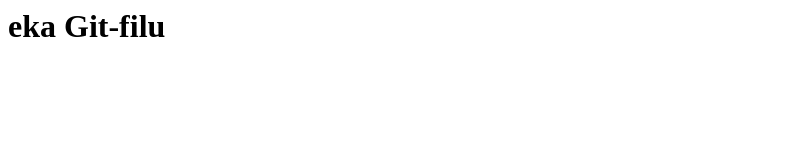
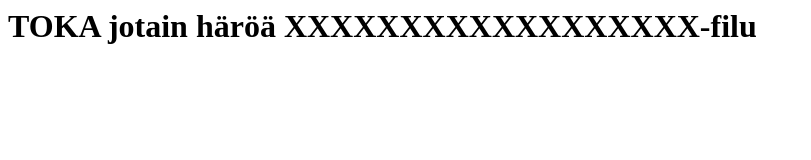
Before and after one commit to JanneJarvine/gtest1601, a plain HTML site: page index.html in a window 1280 px wide. Shown: the whole page, without its empty margins (0-811 px from the left). Drawn offline with Linux system fonts and the light colour scheme.

Commit message:
Toka parannus

```diff
--- a/index.html
+++ b/index.html
@@ -1 +1 @@
-<h1> eka Git-filu </h1>
+<h1> TOKA jotain häröä XXXXXXXXXXXXXXXXXX-filu </h1>
```
